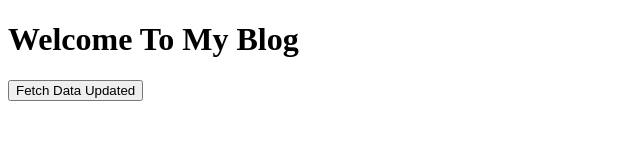
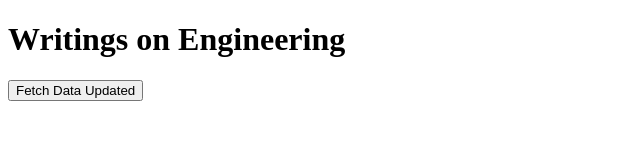
Before and after one commit to jirishus/pblog, a website: page public/index.html in a window 1280 px wide. Shown: the whole page, without its empty margins (0-640 px from the left). Drawn offline with Linux system fonts and the light colour scheme.

Commit message:
main header update

```diff
--- a/public/index.html
+++ b/public/index.html
@@ -6,7 +6,7 @@
     <title>Personal Blog Site</title>
 </head>
 <body>
-    <h1>Welcome To My Blog</h1>
+    <h1>Writings on Engineering</h1>
     <button id="fetch-data">Fetch Data Updated</button>
     <div id="response"></div>
 
```
